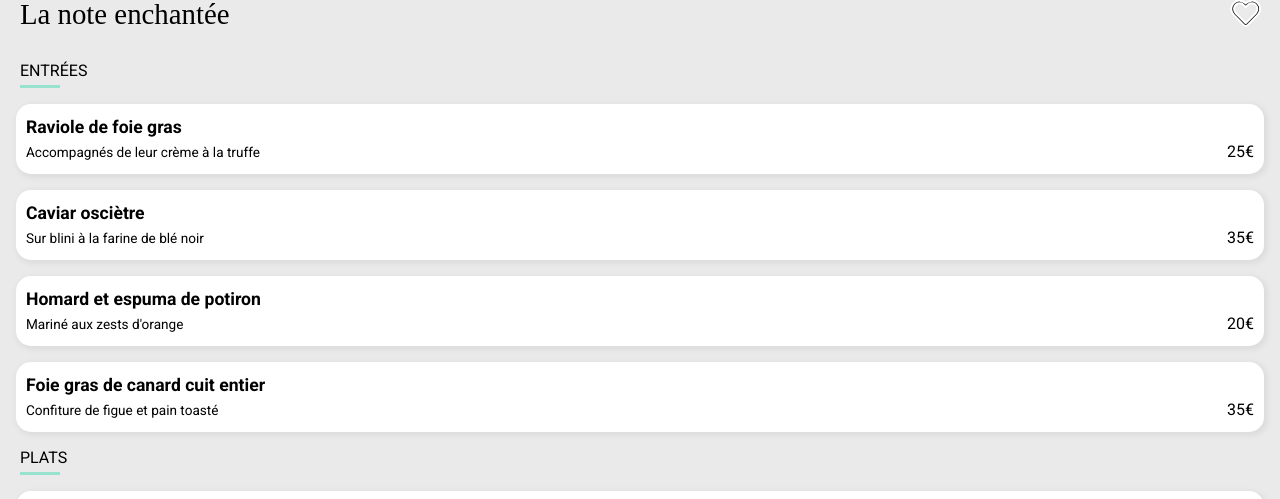
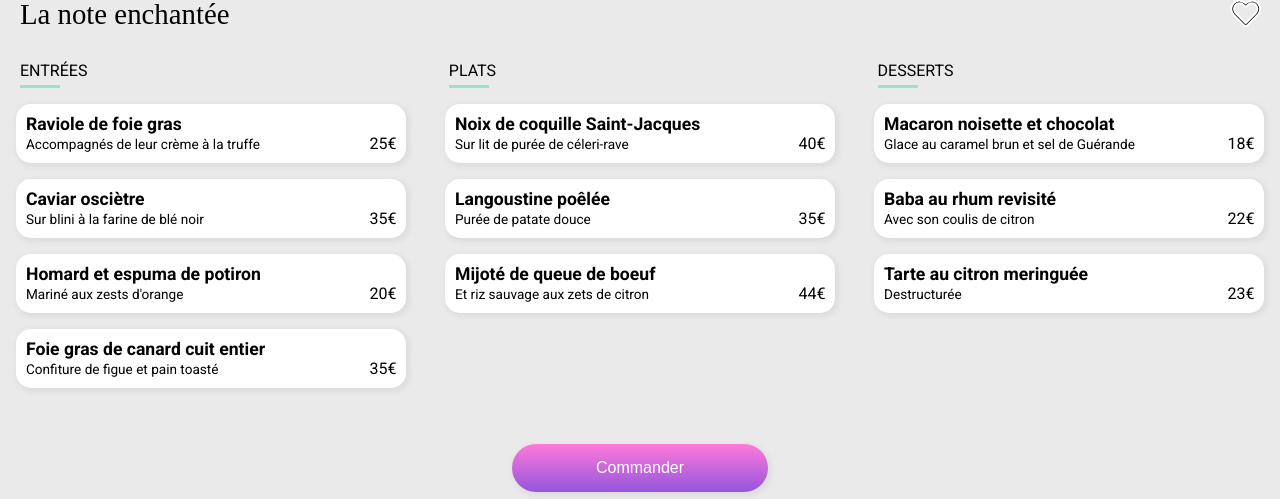
Before and after one commit to moutinhoalexandre/MoutinhoAlexandre_3_27112020, a website: page public/html/note.html in a window 1280 px wide. Shown: the part 306-805 px from the top of the page. Drawn offline with Linux system fonts and the light colour scheme; a web font is replaced by a local one.

Commit message:
:lipstick:correction responsive menu

```diff
--- a/sass/layout/_article.scss
+++ b/sass/layout/_article.scss
@@ -23,7 +23,6 @@
     &__card{
        width: 100%;
         max-width: 350px;
-        transform: scale(1);
 
     }
 
--- /dev/null
+++ b/sass/layout/_body.scss
@@ -0,0 +1,9 @@
+.contenair{
+    position: relative;
+    z-index: 2;
+}
+
+.body{
+    position: absolute;
+    z-index: 1;
+}
--- a/sass/layout/_header.scss
+++ b/sass/layout/_header.scss
@@ -8,6 +8,7 @@
     bottom: 0;
     left: 0;
     animation: visibility-filter 3s linear 1 forwards;
+    z-index: 5;
 }
 
 .spinner {
--- a/sass/layout/_menu.scss
+++ b/sass/layout/_menu.scss
@@ -64,6 +64,7 @@
                 flex-flow: row wrap;
                 align-items: center;
                 justify-content: space-between;
+                overflow: hidden;
 
                 & :nth-child(1) {
                     flex: 1 100%;
@@ -71,6 +72,7 @@
                     overflow: hidden;
                     white-space: nowrap;
                     text-overflow: ellipsis;
+                    white-space: normal;
                     font-weight: bold;
                     font-size: 1.1rem;
                 }
@@ -107,6 +109,7 @@
         box-shadow: 2px 2px 5px 2px #dddddd;
         margin-top: 40px;
         margin-bottom: 40px;
+        cursor: pointer;
 
         &:hover {
             box-shadow: 2px 2px 5px 2px #B9B9B9;
@@ -121,7 +124,7 @@
     justify-content: center;
     align-items: center;
     width: 0%;
-    height: 70px;
+    // height: 70px;
     opacity: 0;
     background-color: darkcyan;
     border-radius: 0 15px 15px 0;
@@ -143,3 +146,24 @@
         animation-delay: #{$i/5}s;
     }
 }
+
+@media screen and (min-width: 799px){
+.menu{
+    display: flex;
+    flex-wrap: wrap;
+    justify-content: space-between;
+    &__h2{
+        flex: 1 0 100%;
+    }
+    &__submenu{
+        width: 33%;
+    }
+    &__button{
+        flex: 1 0 10%;
+        justify-content: center;
+        display: flex;
+        margin-left: 40%;
+        margin-right: 40%;
+    }
+}
+}
--- a/sass/main.scss
+++ b/sass/main.scss
@@ -6,6 +6,7 @@
 @import './base/minireset';
 @import './base/typography';
 
+@import './layout/body.scss';
 @import './layout/header';
 @import './layout/nav';
 @import './layout/article';
--- a/sass/utils/_animations.scss
+++ b/sass/utils/_animations.scss
@@ -31,12 +31,12 @@
 @keyframes visibility-filter {
     0% {
         visibility: visible;
-        opacity: 0.7;
+        opacity: 0.6;
     }
 
     99% {
         visibility: visible;
-        opacity: 0.7;
+        opacity: 0.6;
 
     }
 
```
Also changed, not shown: public/css/style.css, 1 other file.
